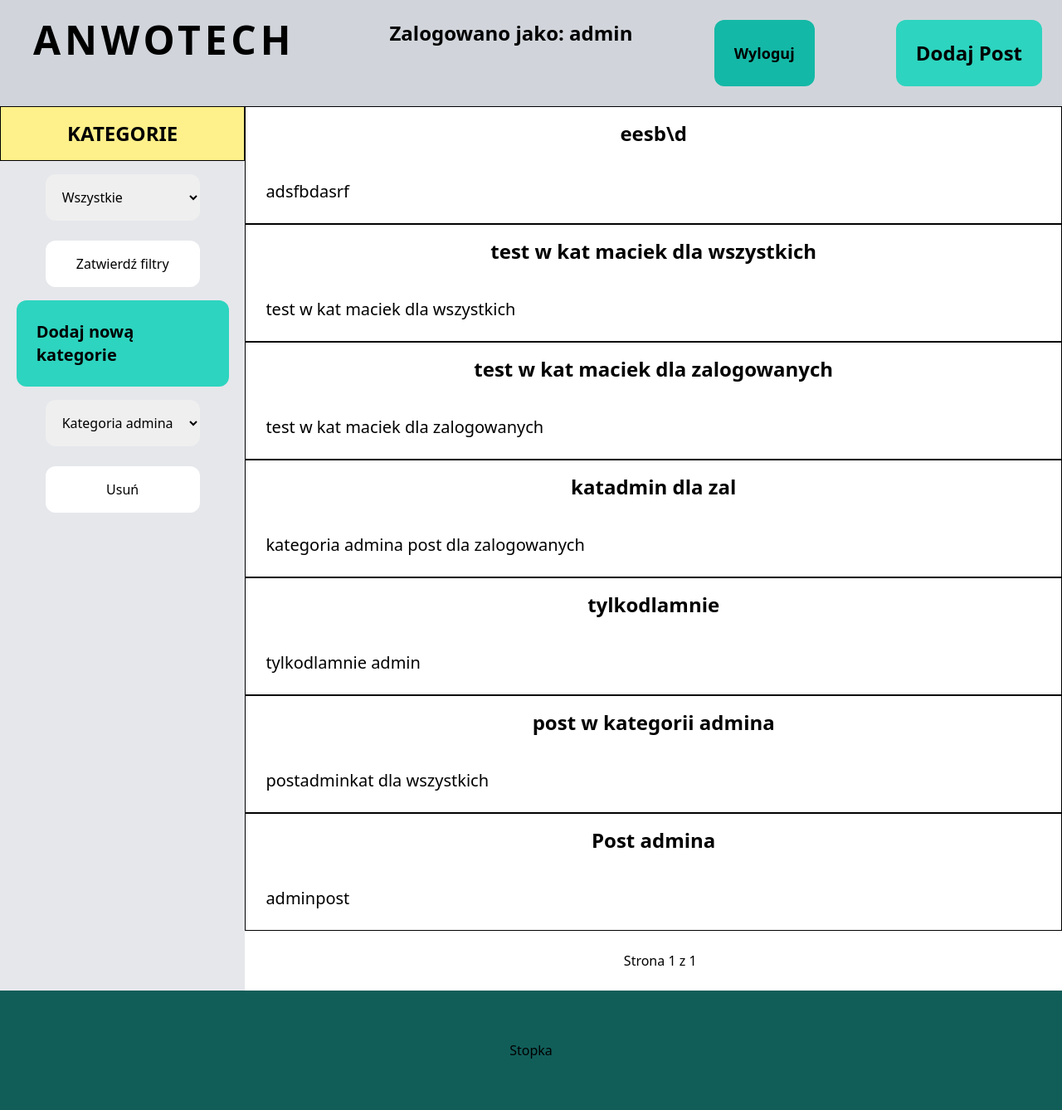
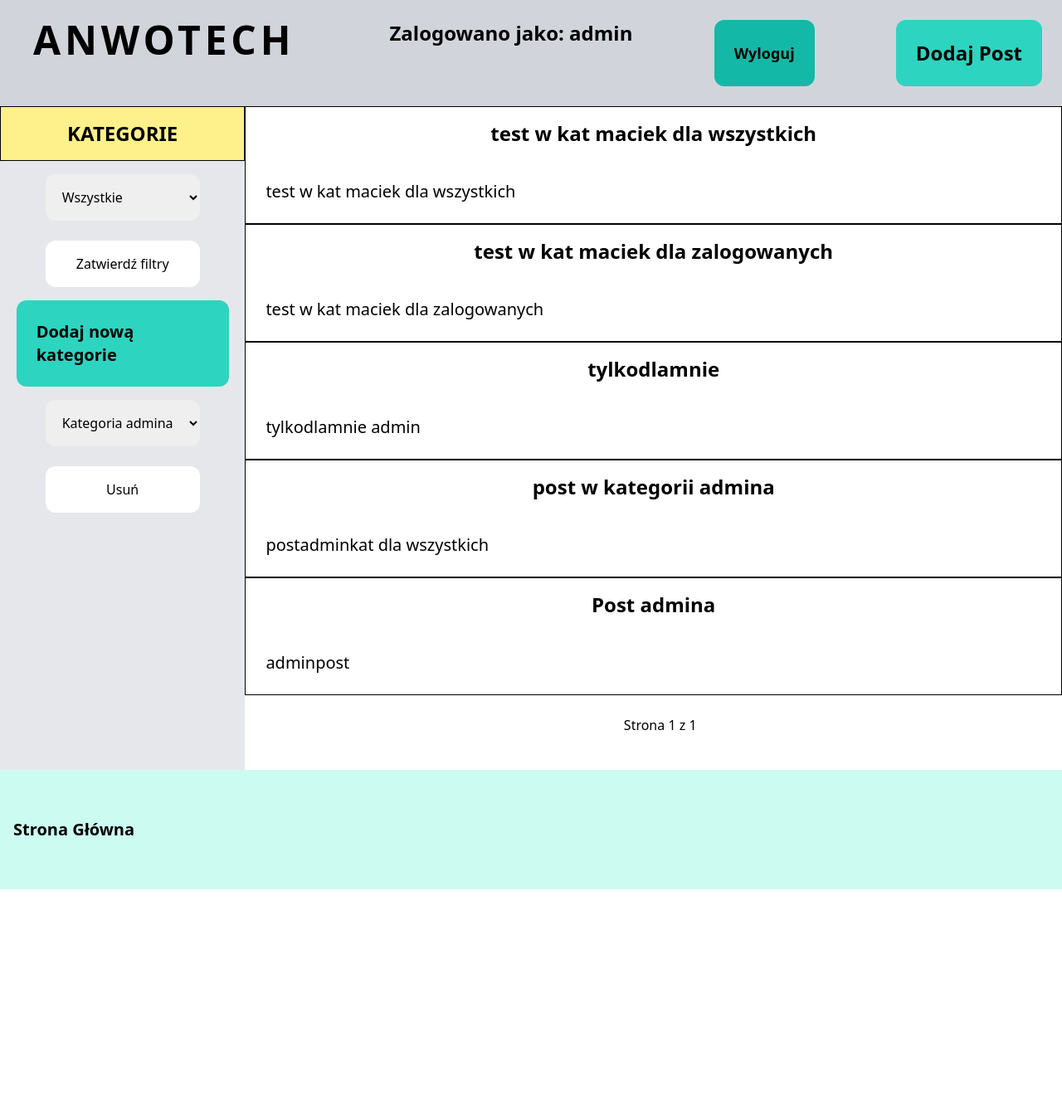
Before and after one commit to mwdev22/anwonote, a Django app: page / in a window 1280 px wide. Shown: the whole page at 83% size. After the commit the page ends 1072 px from the top, so only its background shows below. Run offline with Django 4.2, Linux system fonts and the light colour scheme; a user stored in the database is signed in; data comes from the database, SQL or seed files in the repository; both versions use the stored data as it was after the commit; some libraries are stand-ins or nearby versions.

Commit message:
Ukrywanie postów oraz usuwanie kategorii

```diff
--- a/anwonote/core/Templates/core/base.html
+++ b/anwonote/core/Templates/core/base.html
@@ -27,8 +27,10 @@
             {% block content %}
             {% endblock %}
     </div>
-    <footer class="flex justify-center items-center h-36 w-full bg-teal-800">
-        <h1>Stopka</h1>
+    <footer class="flex justify-between items-center h-36 w-full bg-teal-100">
+        <div class="px-4"><a href="/" class="text-xl font-semibold">Strona Główna</a></div>
+        <div></div>
+        <div></div>
     </footer>
 </body>
 </html>
--- a/anwonote/core/Templates/core/index.html
+++ b/anwonote/core/Templates/core/index.html
@@ -36,7 +36,7 @@
                 </select>
                 <br>
                 <br>
-                <input type="submit" value="Usuń" class="w-full px-4 py-4 rounded-xl cursor-pointer bg-white hover:bg-red-600">
+                <input type="submit" value="Usuń" class="w-full px-4 py-4 rounded-xl cursor-pointer bg-white hover:bg-red-600" onclick="return confirm('Czy na pewno chcesz usunąć tę kategorię?')">
                 </form>
                 </div>
             {% endif %}
@@ -44,6 +44,7 @@
         <div class="w-screen">
             {% for topic in page %}
             {%if category.id == category_id %}
+                {% if topic.status != 'Ukryty' %}
                     {% if topic.status == 'dla wszystkich' or request.user == topic.created_by or request.user.is_authenticated and topic.status == 'dla zalogowanych' %}
                     <div class="border border-black">
                         <div class="px-6 py-4 flex items-center justify-center">
@@ -53,6 +54,7 @@
                             <p class="px-6 py-6 text-xl">{{topic.content|truncatechars:70}}</p>
                         </div>
                     </div>
+                    {% endif %}
                 {% endif %}
             {% endif %}
             {% endfor %}
--- a/anwonote/topic/Templates/topic/filter.html
+++ b/anwonote/topic/Templates/topic/filter.html
@@ -44,6 +44,7 @@
         <div class="w-screen">
             {% for topic in page %}
             {% if category_id == category.name %}
+                {% if topic.status != 'Ukryty' %}
                     {% if topic.status == 'dla wszystkich' or request.user == topic.created_by or request.user.is_authenticated and topic.status == 'dla zalogowanych' %}
                     <div class="border border-black">
                         <div class="px-6 py-4 flex items-center justify-center">
@@ -53,6 +54,7 @@
                             <p class="px-6 py-6 text-xl">{{topic.content|truncatechars:70}}</p>
                         </div>
                     </div>
+                    {% endif %}
                 {% endif %}
             {% endif %}
             {% endfor %}
--- a/anwonote/topic/views.py
+++ b/anwonote/topic/views.py
@@ -51,7 +51,8 @@ def new(request):
 @login_required
 def delete_post(request, pk):
     post_to_delete = Topic.objects.get(pk=pk)
-    post_to_delete.delete()
+    post_to_delete.status = 'Ukryty'
+    post_to_delete.save()
 
     return redirect('/')
 
```
Also changed, not shown: anwonote/db.sqlite3. Lines whose indentation alone changed are shown as unchanged.
